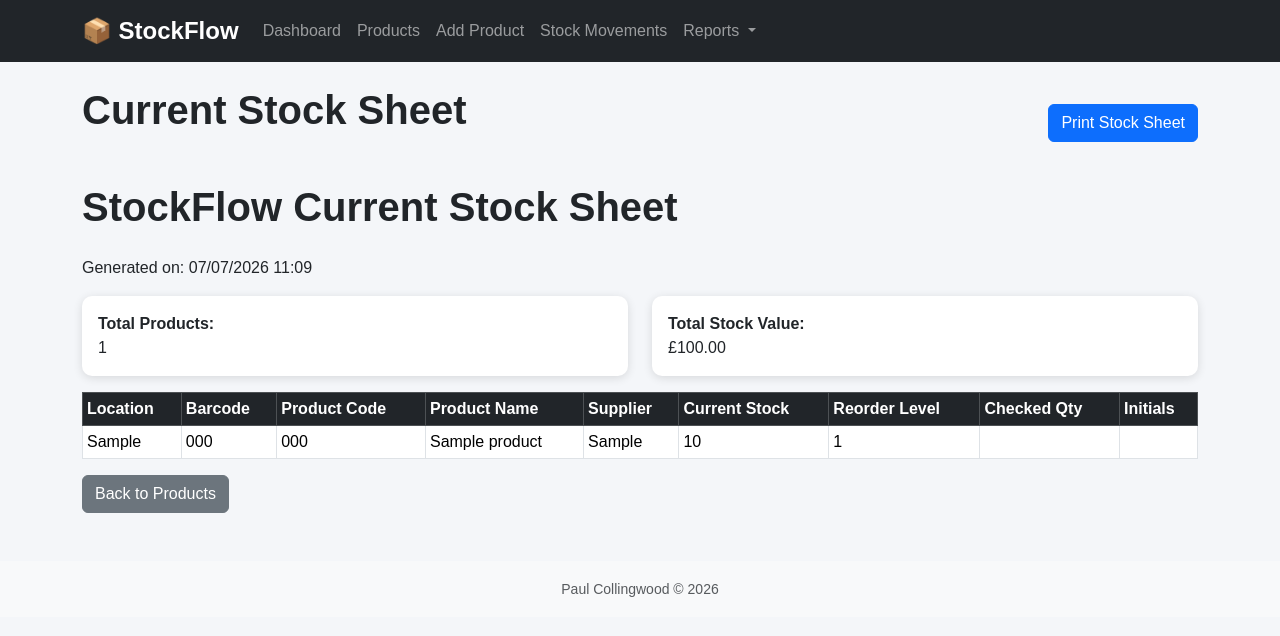
After one commit to Paul-Col/stockFlow, a Flask app: page /stock-sheet in a window 1280 px wide. The commit adds this page. Shown: the top 636 px of the page. Run offline with Flask 3, Linux system fonts and the light colour scheme; tables that the repository leaves empty hold one stand-in row (values such as "Sample post").

Commit message:
Add print stock level, and ability to show reports

```diff
--- a/app.py
+++ b/app.py
@@ -2,7 +2,7 @@ from flask import Flask, render_template, request, redirect, url_for
 from flask_sqlalchemy import SQLAlchemy
 from datetime import datetime
 
-# Configure flask
+# Configure Flask
 app = Flask(__name__)
 
 app.config["SQLALCHEMY_DATABASE_URI"] = "sqlite:///inventory.db"
@@ -10,28 +10,20 @@ app.config["SQLALCHEMY_TRACK_MODIFICATIONS"] = False
 
 db = SQLAlchemy(app)
 
+
 # Database Models
 class Product(db.Model):
     __tablename__ = "products"
 
     id = db.Column(db.Integer, primary_key=True)
-
     barcode = db.Column(db.String(50), unique=True, nullable=False)
-
     product_code = db.Column(db.String(50), unique=True, nullable=False)
-
     name = db.Column(db.String(100), nullable=False)
-
     category = db.Column(db.String(50))
-
     supplier = db.Column(db.String(100))
-
     location = db.Column(db.String(100))
-
     stock_quantity = db.Column(db.Integer, default=0)
-
     reorder_level = db.Column(db.Integer, default=0)
-
     cost_price = db.Column(db.Float, default=0.0)
 
 
@@ -39,18 +31,10 @@ class StockMovement(db.Model):
     __tablename__ = "stock_movements"
 
     id = db.Column(db.Integer, primary_key=True)
-
-    product_id = db.Column(
-        db.Integer,
-        db.ForeignKey("products.id")
-    )
-
+    product_id = db.Column(db.Integer, db.ForeignKey("products.id"))
     movement_type = db.Column(db.String(20))
-
     quantity = db.Column(db.Integer)
-
     date = db.Column(db.DateTime, default=datetime.utcnow)
-
     note = db.Column(db.String(200))
 
     product = db.relationship("Product")
@@ -59,7 +43,6 @@ class StockMovement(db.Model):
 # Dashboard
 @app.route("/")
 def dashboard():
-
     products = Product.query.all()
 
     total_products = len(products)
@@ -71,10 +54,7 @@ def dashboard():
     stock_value = 0
 
     for product in products:
-        stock_value += (
-            product.stock_quantity *
-            product.cost_price
-        )
+        stock_value += product.stock_quantity * product.cost_price
 
     return render_template(
         "dashboard.html",
@@ -84,78 +64,51 @@ def dashboard():
     )
 
 
-# Display Products
+# Products
 @app.route("/products")
 def products():
-
     search = request.args.get("search")
 
     if search:
-
         products = Product.query.filter(
-
             (Product.barcode.contains(search)) |
-
             (Product.product_code.contains(search)) |
-
             (Product.name.contains(search))
-
         ).all()
-
     else:
-
         products = Product.query.all()
 
-    return render_template(
-        "products.html",
-        products=products
-    )
+    return render_template("products.html", products=products)
 
 
-
-# Add Product
 @app.route("/add-product", methods=["GET", "POST"])
 def add_product():
-
     if request.method == "POST":
-
         product = Product(
-
             barcode=request.form["barcode"],
-
             product_code=request.form["product_code"],
-
             name=request.form["name"],
-
             category=request.form["category"],
-
             supplier=request.form["supplier"],
-
             location=request.form["location"],
-
             stock_quantity=int(request.form["stock_quantity"]),
-
             reorder_level=int(request.form["reorder_level"]),
-
             cost_price=float(request.form["cost_price"])
-
         )
 
         db.session.add(product)
-
         db.session.commit()
 
         return redirect(url_for("products"))
 
     return render_template("add_product.html")
 
+
 @app.route("/edit-product/<int:product_id>", methods=["GET", "POST"])
 def edit_product(product_id):
-
     product = Product.query.get_or_404(product_id)
 
     if request.method == "POST":
-
         product.barcode = request.form["barcode"]
         product.product_code = request.form["product_code"]
         product.name = request.form["name"]
@@ -172,10 +125,20 @@ def edit_product(product_id):
 
     return render_template("edit_product.html", product=product)
 
+
+@app.route("/delete-product/<int:product_id>")
+def delete_product(product_id):
+    product = Product.query.get_or_404(product_id)
+
+    db.session.delete(product)
+    db.session.commit()
+
+    return redirect(url_for("products"))
+
+
 # Stock In
 @app.route("/stock-in/<int:product_id>", methods=["POST"])
 def stock_in(product_id):
-
     product = Product.query.get_or_404(product_id)
 
     quantity = int(request.form["quantity"])
@@ -183,19 +146,13 @@ def stock_in(product_id):
     product.stock_quantity += quantity
 
     movement = StockMovement(
-
         product_id=product.id,
-
         movement_type="IN",
-
         quantity=quantity,
-
         note="Goods Received"
-
     )
 
     db.session.add(movement)
-
     db.session.commit()
 
     return redirect(url_for("products"))
@@ -204,7 +161,6 @@ def stock_in(product_id):
 # Stock Out
 @app.route("/stock-out/<int:product_id>", methods=["POST"])
 def stock_out(product_id):
-
     product = Product.query.get_or_404(product_id)
 
     quantity = int(request.form["quantity"])
@@ -212,49 +168,109 @@ def stock_out(product_id):
     product.stock_quantity -= quantity
 
     movement = StockMovement(
-
         product_id=product.id,
-
         movement_type="OUT",
-
         quantity=quantity,
-
         note="Stock Issued"
-
     )
 
     db.session.add(movement)
-
     db.session.commit()
 
     return redirect(url_for("products"))
 
 
-# View Stock Movement History
+# Stock Movement History
 @app.route("/movements")
 def movements():
+    movements = StockMovement.query.order_by(
+        StockMovement.date.desc()
+    ).all()
 
+    return render_template("movements.html", movements=movements)
+
+
+# Reports
+@app.route("/stock-sheet")
+def stock_sheet():
+    products = Product.query.order_by(Product.location, Product.name).all()
+
+    total_items = len(products)
+
+    total_stock_value = 0
+
+    for product in products:
+        total_stock_value += product.stock_quantity * product.cost_price
+
+    current_date = datetime.now().strftime("%d/%m/%Y %H:%M")
+
+    return render_template(
+        "stock_sheet.html",
+        products=products,
+        total_items=total_items,
+        total_stock_value=total_stock_value,
+        current_date=current_date
+    )
+
+
+@app.route("/reports/low-stock")
+def low_stock_report():
+    products = Product.query.filter(
+        Product.stock_quantity <= Product.reorder_level
+    ).order_by(Product.name).all()
+
+    return render_template(
+        "low_stock_report.html",
+        products=products
+    )
+
+
+@app.route("/reports/stock-valuation")
+def stock_valuation_report():
+    products = Product.query.order_by(Product.name).all()
+
+    total_value = 0
+
+    for product in products:
+        total_value += product.stock_quantity * product.cost_price
+
+    return render_template(
+        "stock_valuation_report.html",
+        products=products,
+        total_value=total_value
+    )
+
+
+@app.route("/reports/stock-movements")
+def stock_movement_report():
     movements = StockMovement.query.order_by(
         StockMovement.date.desc()
     ).all()
 
     return render_template(
-        "movements.html",
+        "stock_movement_report.html",
         movements=movements
     )
 
 
-# Delete Product
-@app.route("/delete-product/<int:product_id>")
-def delete_product(product_id):
+@app.route("/reports/suppliers")
+def supplier_report():
+    products = Product.query.order_by(Product.supplier, Product.name).all()
 
-    product = Product.query.get_or_404(product_id)
+    return render_template(
+        "supplier_report.html",
+        products=products
+    )
 
-    db.session.delete(product)
 
-    db.session.commit()
+@app.route("/reports/inventory-audit")
+def inventory_audit_report():
+    products = Product.query.order_by(Product.location, Product.name).all()
 
-    return redirect(url_for("products"))
+    return render_template(
+        "inventory_audit_report.html",
+        products=products
+    )
 
 
 # Create Database
--- a/static/style.css
+++ b/static/style.css
@@ -64,3 +64,38 @@ footer {
     background: #ececec;
     padding: 20px;
 }
+
+@media print {
+
+    .navbar,
+    footer,
+    .no-print {
+        display: none !important;
+    }
+
+    body {
+        background: white;
+        font-size: 12px;
+    }
+
+    table {
+        width: 100%;
+        border-collapse: collapse;
+    }
+
+    th,
+    td {
+        border: 1px solid black !important;
+        padding: 4px !important;
+    }
+
+    .table-dark th {
+        background: #ddd !important;
+        color: black !important;
+    }
+
+    .print-header {
+        display: block;
+        margin-bottom: 20px;
+    }
+}
--- a/templates/base.html
+++ b/templates/base.html
@@ -2,28 +2,20 @@
 <html lang="en">
 
 <head>
-
     <meta charset="UTF-8">
-
     <meta name="viewport" content="width=device-width, initial-scale=1.0">
-
     <title>StockFlow Inventory Management</title>
 
-    <!-- Bootstrap CSS -->
     <link
         href="https://cdn.jsdelivr.net/npm/bootstrap@5.3.3/dist/css/bootstrap.min.css"
         rel="stylesheet">
 
-    <!-- Custom CSS -->
     <link
         rel="stylesheet"
         href="{{ url_for('static', filename='style.css') }}">
-
 </head>
 
 <body>
-
-    <!-- Navigation -->
 
 <nav class="navbar navbar-expand-lg navbar-dark bg-dark">
 
@@ -48,27 +40,75 @@
             <ul class="navbar-nav">
 
                 <li class="nav-item">
-                        <a class="nav-link" href="/">
-                            Dashboard
+                    <a class="nav-link" href="/">Dashboard</a>
+                </li>
+
+                <li class="nav-item">
+                    <a class="nav-link" href="/products">Products</a>
+                </li>
+
+                <li class="nav-item">
+                    <a class="nav-link" href="/add-product">Add Product</a>
+                </li>
+
+                <li class="nav-item">
+                    <a class="nav-link" href="/movements">Stock Movements</a>
+                </li>
+
+                <li class="nav-item dropdown">
+
+                    <a
+                        class="nav-link dropdown-toggle"
+                        href="#"
+                        id="reportsDropdown"
+                        role="button"
+                        data-bs-toggle="dropdown"
+                        aria-expanded="false">
+
+                        Reports
+
+                    </a>
+
+                    <ul class="dropdown-menu" aria-labelledby="reportsDropdown">
+
+                        <li>
+                            <a class="dropdown-item" href="/stock-sheet">
+                                Current Stock Sheet
                             </a>
                         </li>
 
-                    <li class="nav-item">
-                        <a class="nav-link" href="/products">
-                            Products
+                        <li>
+                            <a class="dropdown-item" href="#">
+                                Low Stock Report
                             </a>
                         </li>
 
-                    <li class="nav-item">
-                        <a class="nav-link" href="/add-product">
-                            Add Product
+                        <li>
+                            <a class="dropdown-item" href="#">
+                                Stock Valuation
                             </a>
                         </li>
 
-                    <li class="nav-item">
-                        <a class="nav-link" href="/movements">
-                            Stock Movements
+                        <li>
+                            <a class="dropdown-item" href="#">
+                                Stock Movement Report
                             </a>
+                        </li>
+
+                        <li>
+                            <a class="dropdown-item" href="#">
+                                Supplier Report
+                            </a>
+                        </li>
+
+                        <li>
+                            <a class="dropdown-item" href="#">
+                                Inventory Audit
+                            </a>
+                        </li>
+
+                    </ul>
+
                 </li>
 
             </ul>
@@ -79,33 +119,18 @@
 
 </nav>
 
-    <!-- Main Page -->
-
 <main class="container mt-4">
-
     {% block content %}
     {% endblock %}
-
 </main>
 
-    <!-- Footer -->
-
 <footer class="bg-light text-center mt-5 py-3">
-
     <small class="text-muted">
-
         Paul Collingwood © 2026
-
     </small>
-
 </footer>
 
-    <!-- Bootstrap JavaScript -->
-
-    <script
-        src="https://cdn.jsdelivr.net/npm/bootstrap@5.3.3/dist/js/bootstrap.bundle.min.js">
-    </script>
+<script src="https://cdn.jsdelivr.net/npm/bootstrap@5.3.3/dist/js/bootstrap.bundle.min.js"></script>
 
 </body>
-
 </html>
--- a/templates/dashboard.html
+++ b/templates/dashboard.html
@@ -117,6 +117,10 @@
                     View Stock Movements
                 </a>
 
+                <a href="/stock-sheet" class="btn btn-sucess w100">
+                    Print Stock Sheet
+                </a>
+
             </div>
 
         </div>
--- /dev/null
+++ b/templates/stock_sheet.html
@@ -0,0 +1,84 @@
+{% extends "base.html" %}
+
+{% block content %}
+
+<div class="d-flex justify-content-between align-items-center mb-4 no-print">
+
+    <h1>Current Stock Sheet</h1>
+
+    <button onclick="window.print()" class="btn btn-primary">
+        Print Stock Sheet
+    </button>
+
+</div>
+
+<div class="print-header">
+
+    <h1>StockFlow Current Stock Sheet</h1>
+
+    <p>
+        Generated on: {{ current_date }}
+    </p>
+
+</div>
+
+<div class="row mb-3 no-print">
+
+    <div class="col-md-6">
+        <div class="card p-3">
+            <strong>Total Products:</strong> {{ total_items }}
+        </div>
+    </div>
+
+    <div class="col-md-6">
+        <div class="card p-3">
+            <strong>Total Stock Value:</strong>
+            £{{ "%.2f"|format(total_stock_value) }}
+        </div>
+    </div>
+
+</div>
+
+<table class="table table-bordered table-sm">
+
+    <thead class="table-dark">
+        <tr>
+            <th>Location</th>
+            <th>Barcode</th>
+            <th>Product Code</th>
+            <th>Product Name</th>
+            <th>Supplier</th>
+            <th>Current Stock</th>
+            <th>Reorder Level</th>
+            <th>Checked Qty</th>
+            <th>Initials</th>
+        </tr>
+    </thead>
+
+    <tbody>
+
+    {% for product in products %}
+
+        <tr>
+            <td>{{ product.location }}</td>
+            <td>{{ product.barcode }}</td>
+            <td>{{ product.product_code }}</td>
+            <td>{{ product.name }}</td>
+            <td>{{ product.supplier }}</td>
+            <td>{{ product.stock_quantity }}</td>
+            <td>{{ product.reorder_level }}</td>
+            <td></td>
+            <td></td>
+        </tr>
+
+    {% endfor %}
+
+    </tbody>
+
+</table>
+
+<a href="/products" class="btn btn-secondary no-print">
+    Back to Products
+</a>
+
+{% endblock %}
```
Also changed, not shown: templates/low_stock_report.html (added, +31 -0 lines), templates/products.html (+8 -6 lines). Lines whose indentation alone changed are shown as unchanged.
